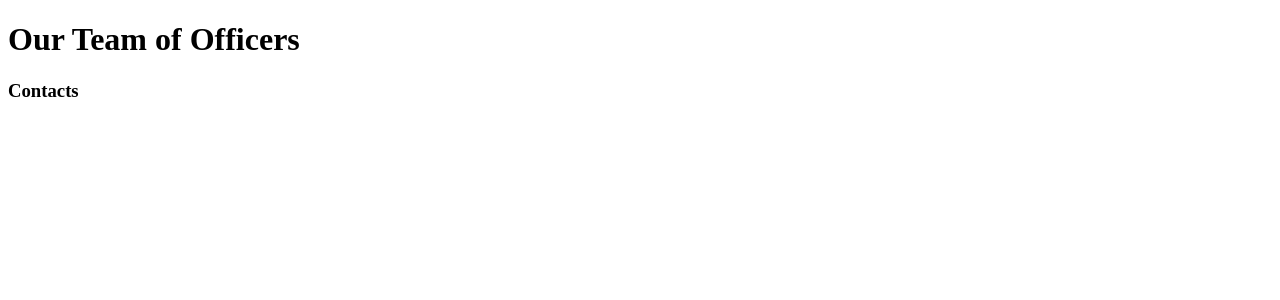
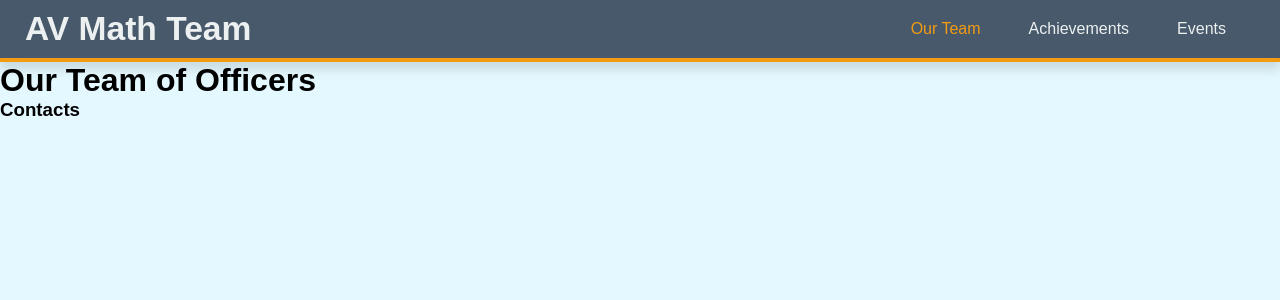
Before and after one commit to anaym952/AV-Math-Team-Website, a Flask app: page /team in a window 1280 px wide. Shown: the top 300 px of the page. Run offline with Flask 3, Linux system fonts and the light colour scheme.

Commit message:
Adding decent & functioning navbar (subject to change)

```diff
--- a/main.py
+++ b/main.py
@@ -1,4 +1,4 @@
-from flask import Flask, render_template
+from flask import Flask, render_template, url_for
 
 app = Flask(__name__)
 
@@ -16,9 +16,9 @@ def team():
 
 
 
-@app.route("/competitions")
-def past_competitions():
-    return render_template('pastCompetitions.html')
+@app.route("/achievements")
+def achievements():
+    return render_template('achievements.html')
 
 
 
--- a/static/style.css
+++ b/static/style.css
@@ -0,0 +1,56 @@
+
+/* General */
+
+*{
+    margin: 0px;
+    padding: 0px;
+    box-sizing: border-box;
+    font-family: 'Poppins', sans-serif;
+}
+
+body{
+    background-color: rgb(228, 249, 255);
+}
+
+
+
+/* Navbar */
+
+nav{
+    display: flex;
+    align-items: center;
+    justify-content: space-between;
+    padding: 10px 25px;
+    background: rgba(44, 62, 80, 0.85);
+    box-shadow: 0 8px 10px rgba(0, 0, 0, 0.12);
+    z-index: 1000;
+    border-bottom: 4px solid rgb(243, 156, 18);
+}
+
+.logo a{
+    text-decoration: none;
+    color: rgb(236, 240, 241);
+    font-size: 1.4rem;
+}
+
+.options ul{
+    display: flex;
+    list-style: none;
+    gap: 20px;
+    margin-right: 15px;
+}
+
+.options ul a{
+    text-decoration: none;
+    color: rgb(236, 240, 241);
+    padding: 8px 14px;
+    transition: 0.3s ease-in-out;
+}
+
+.options ul a.active{
+    color: rgb(243, 156, 18);
+}
+
+.options ul a:hover{
+    color: rgb(243, 156, 18);
+}
--- a/templates/pastCompetitions.html
+++ b/templates/achievements.html
@@ -3,12 +3,13 @@
 <head>
     <meta charset="UTF-8"/>
     <meta name="viewport" content="width=device-width, initial-scale=1.0"/>
-    <title>Past Competitions</title>
+    <title>Achievements - AV Math Team</title>
     <link rel="stylesheet" href="/static/style.css">
 </head>
 
 <body>
 
+    {% include 'navbar.html' %}
     <h1>Past Competitions & Scores</h1>
     {% include 'contact.html' %}
 
--- a/templates/events.html
+++ b/templates/events.html
@@ -3,12 +3,13 @@
 <head>
     <meta charset="UTF-8"/>
     <meta name="viewport" content="width=device-width, initial-scale=1.0"/>
-    <title>Events</title>
+    <title>Events - AV Math Team</title>
     <link rel="stylesheet" href="/static/style.css">
 </head>
 
 <body>
 
+    {% include 'navbar.html' %}
     <h1>Events</h1>
     {% include 'contact.html' %}
 
--- a/templates/home.html
+++ b/templates/home.html
@@ -9,6 +9,7 @@
 
 <body>
 
+    {% include 'navbar.html' %}
     <h1>Home & About</h1>
     {% include 'contact.html' %}
 
--- /dev/null
+++ b/templates/navbar.html
@@ -0,0 +1,27 @@
+<!DOCTYPE html>
+<html lang="en">
+<head>
+    <meta charset="UTF-8"/>
+    <meta name="viewport" content="width=device-width, initial-scale=1.0"/>
+    <link rel="stylesheet" href="/static/style.css">
+</head>
+
+<body>
+
+    <nav>
+        <div class="logo">
+            <a href="{{url_for('home')}}">
+                <h2>AV Math Team</h2>
+            </a>
+        </div>
+        <div class="options">
+            <ul>
+                <a href="{{url_for('team')}}" class="{% if request.path == url_for('team') %} active {% endif %}"><li>Our Team</li></a>
+                <a href="{{url_for('achievements')}}" class="{% if request.path == url_for('achievements') %} active {% endif %}"><li>Achievements</li></a>
+                <a href="{{url_for('events')}}" class="{% if request.path == url_for('events') %} active {% endif %}"><li>Events</li></a>
+            </ul>
+        </div>
+    </nav>
+</body>
+
+</html>
--- a/templates/team.html
+++ b/templates/team.html
@@ -3,12 +3,13 @@
 <head>
     <meta charset="UTF-8"/>
     <meta name="viewport" content="width=device-width, initial-scale=1.0"/>
-    <title>Our Team</title>
+    <title>Officers - AV Math Team</title>
     <link rel="stylesheet" href="/static/style.css">
 </head>
 
 <body>
 
+    {% include 'navbar.html' %}
     <h1>Our Team of Officers</h1>
     {% include 'contact.html' %}
 
```
